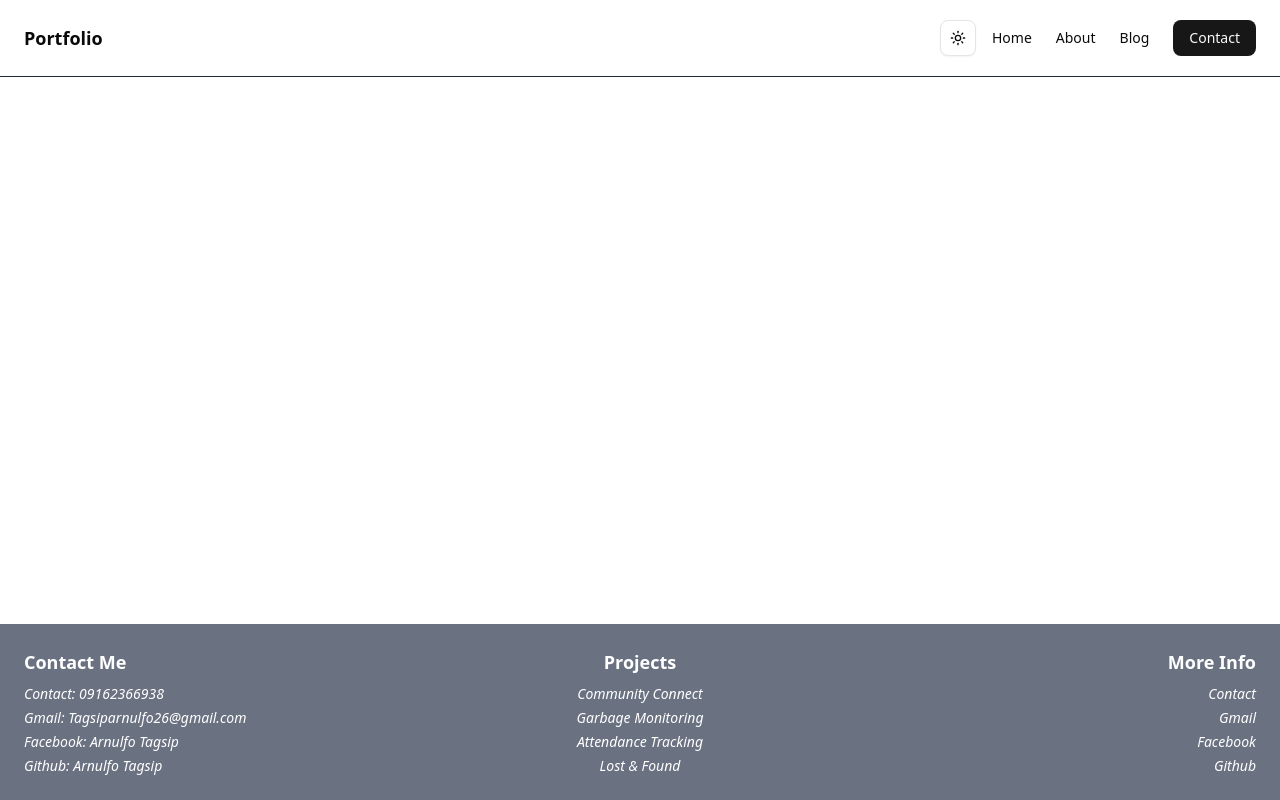
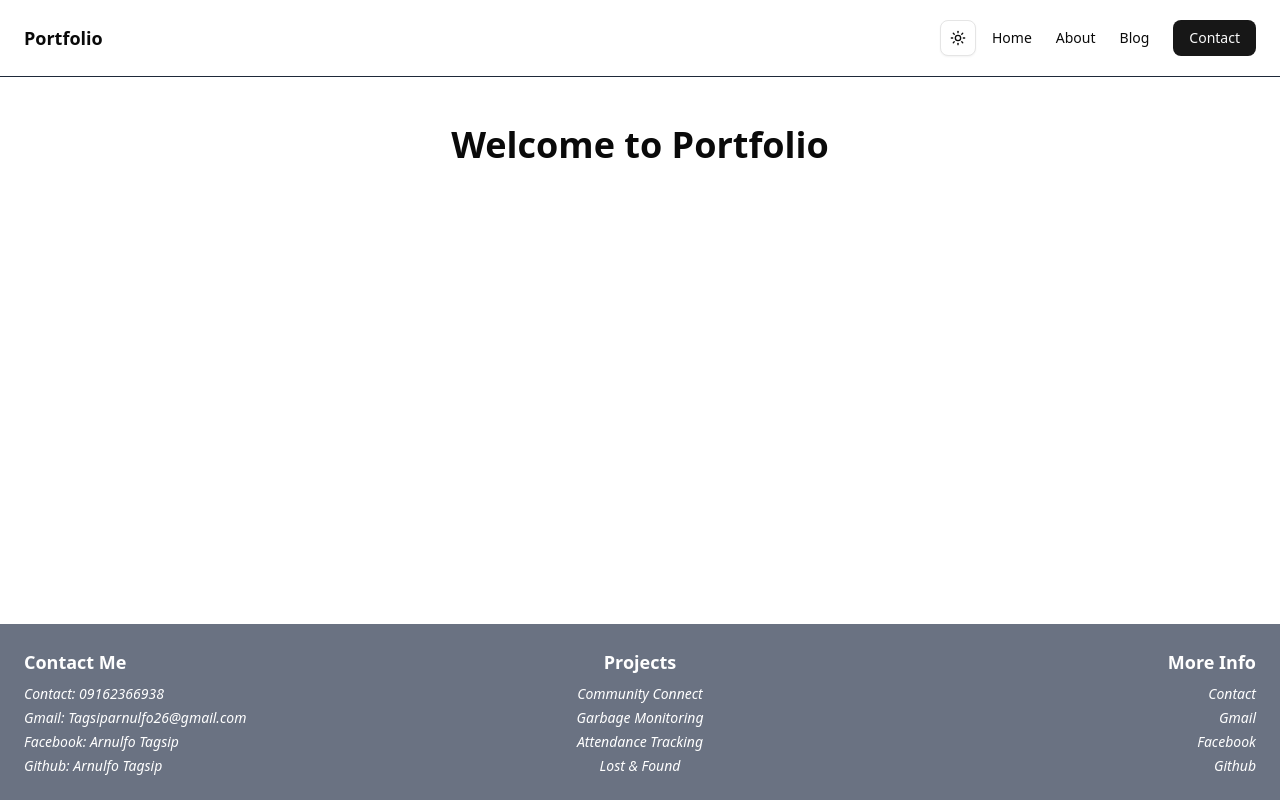
Before and after one commit to Arnulfotagsip/my-portfolio, a Next.js app: page / in a window 1280 px wide. Built offline with nearby package versions, Linux system fonts and the light colour scheme.

Commit message:
Remove page tsx under app / add page tsx under guest

```diff
--- /dev/null
+++ b/app/(guest)/page.tsx
@@ -0,0 +1,7 @@
+export default function HomePage() {
+  return (
+    <section className="container mx-auto px-6 py-12">
+      <h1 className="text-4xl font-bold mb-6 text-center">Welcome to Portfolio</h1>
+    </section>
+  );
+}
--- a/app/layout.tsx
+++ b/app/layout.tsx
@@ -1,6 +1,8 @@
 import type { Metadata } from "next";
 import { Geist, Geist_Mono } from "next/font/google";
 import { ThemeProvider } from "@/components/theme/theme-provider";
+import { Header } from "@/components/common/Header";
+import { Footer } from "@/components/common/Footer";
 import "@/app/src/globals.css";
 
 const geistSans = Geist({
--- a/app/page.tsx
+++ /dev/null
@@ -1,13 +0,0 @@
-import { Header } from "@/components/common/Header";
-import { Footer } from "@/components/common/Footer";
-
-export default function Home(){
-  return (
-    <div className="flex flex-col h-screen">
-      <Header />
-      <main className="flex-1">
-      </main>
-      <Footer />
-    </div>
-  );
-}
```
